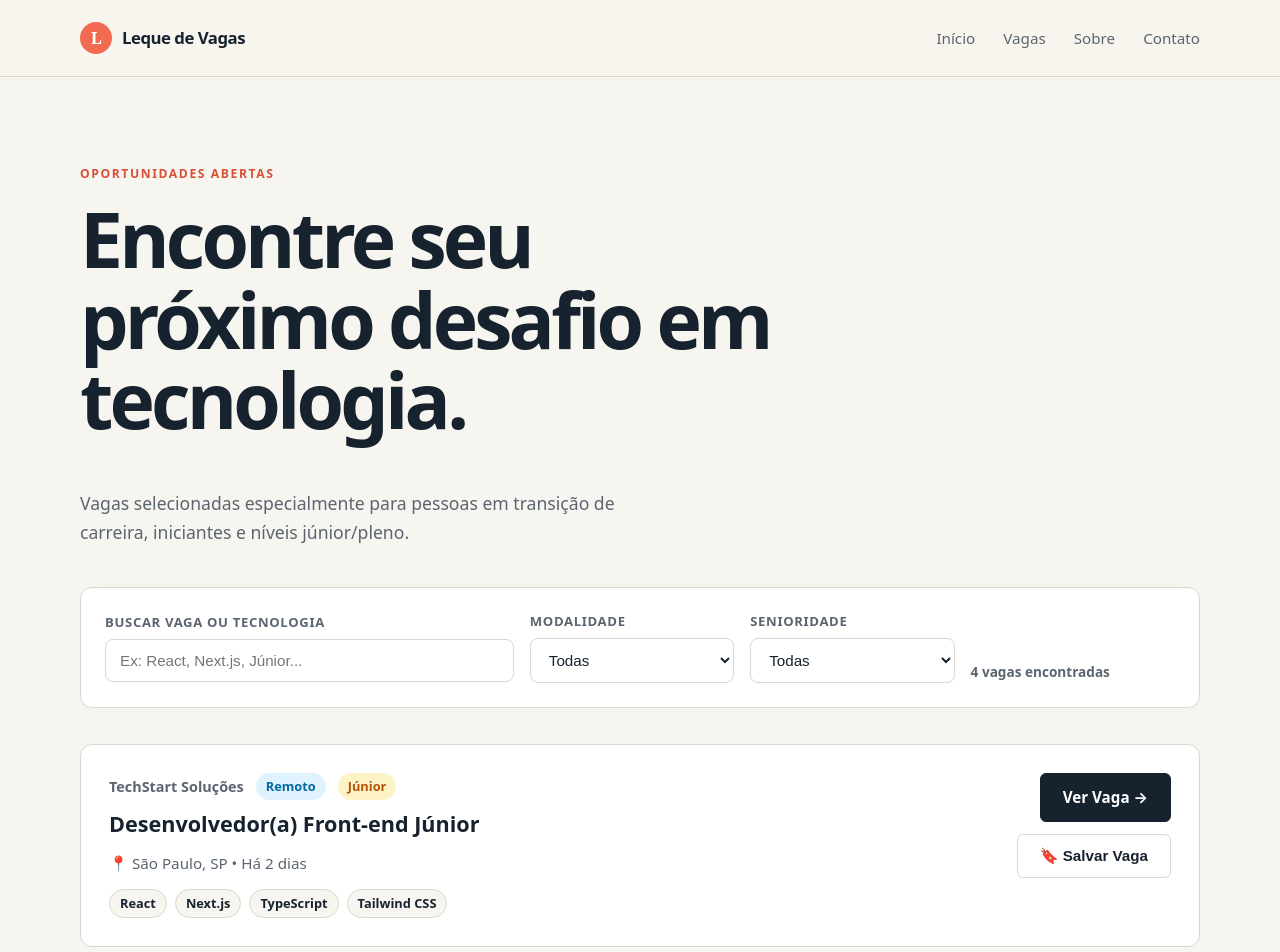
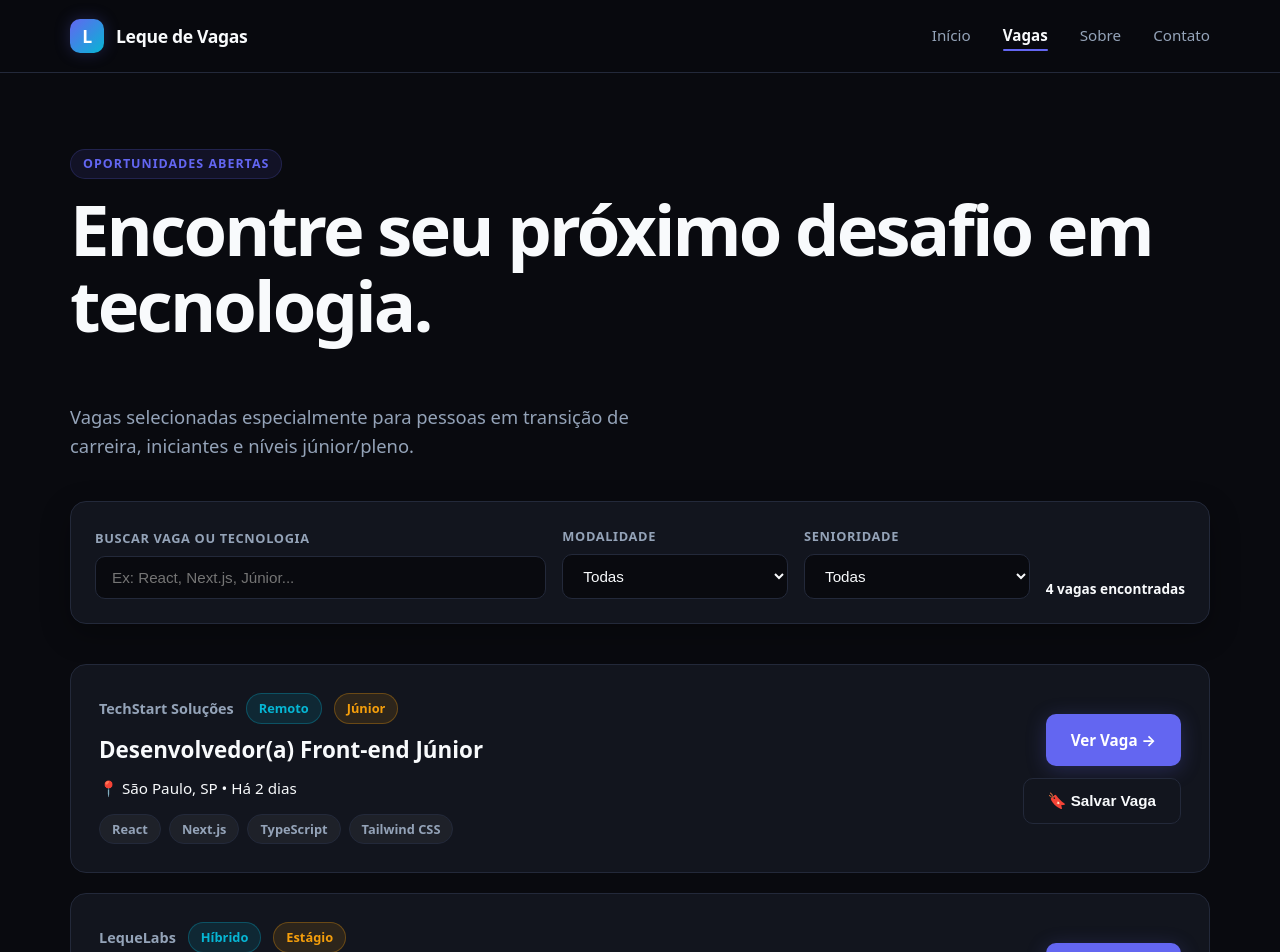
Before and after one commit to lucansdev/meu-primeiro-next, a Next.js app: page /vagas in a window 1280 px wide. Shown: the top 952 px of the page. Built offline with nearby package versions, Linux system fonts and the light colour scheme.

Commit message:
style(ui): implementar design system dark premium inspirado nas notas do obsidian

```diff
--- a/app/globals.css
+++ b/app/globals.css
@@ -1,51 +1,177 @@
 :root {
-  --ink: #17222f;
-  --muted: #5b6570;
-  --paper: #f7f5ef;
-  --surface: #ffffff;
-  --coral: #f26b51;
-  --coral-dark: #d95038;
-  --blue: #85d7de;
-  --blue-dark: #007788;
-  --line: #d9d7cf;
-  --success: #10b981;
-  --success-bg: #ecfdf5;
-  --error: #ef4444;
-  --error-bg: #fef2f2;
+  --bg-main: #090a0f;
+  --bg-surface: #12151e;
+  --bg-surface-hover: #191d2b;
+  --bg-card: #151824;
+  --border-color: #23293a;
+  --border-focus: #6366f1;
+  --text-primary: #f8fafc;
+  --text-secondary: #94a3b8;
+  --text-muted: #64748b;
+  --accent-primary: #6366f1;
+  --accent-primary-hover: #4f46e5;
+  --accent-glow: rgba(99, 102, 241, 0.25);
+  --accent-emerald: #10b981;
+  --accent-cyan: #06b6d4;
+  --accent-amber: #f59e0b;
 }
 
-* { box-sizing: border-box; }
-html { scroll-behavior: smooth; }
+* {
+  box-sizing: border-box;
+}
+
+html {
+  scroll-behavior: smooth;
+}
+
 body {
   margin: 0;
-  background: var(--paper);
-  color: var(--ink);
-  font-family: system-ui, -apple-system, BlinkMacSystemFont, 'Segoe UI', Roboto, Helvetica, Arial, sans-serif;
-  line-height: 1.5;
+  background-color: var(--bg-main);
+  color: var(--text-primary);
+  font-family: system-ui, -apple-system, BlinkMacSystemFont, 'Segoe UI', Roboto, Oxygen, Ubuntu, Cantarell, 'Open Sans', sans-serif;
+  line-height: 1.6;
+  -webkit-font-smoothing: antialiased;
 }
-a { color: inherit; }
-main { min-height: calc(100vh - 152px); }
 
-/* Layout Header & Footer */
-.cabecalho { border-bottom: 1px solid var(--line); background: rgba(247,245,239,.94); backdrop-filter: blur(10px); position: sticky; top: 0; z-index: 100; }
-.header-inner, .footer-inner { width: min(1120px, calc(100% - 48px)); margin: 0 auto; display: flex; align-items: center; justify-content: space-between; }
-.header-inner { min-height: 76px; }
-.brand { display: inline-flex; align-items: center; gap: 10px; font-size: 1.05rem; font-weight: 700; text-decoration: none; letter-spacing: -.03em; }
-.brand-mark { display: grid; place-items: center; width: 32px; height: 32px; border-radius: 50%; background: var(--coral); color: var(--surface); font-family: Georgia, serif; font-weight: bold; }
-.nav-list { display: flex; gap: 28px; padding: 0; margin: 0; list-style: none; }
-.nav-list a { color: var(--muted); text-decoration: none; font-size: .95rem; font-weight: 500; transition: color 0.2s; }
-.nav-list a:hover, .nav-list a:focus-visible, .nav-list a.active { color: var(--coral-dark); font-weight: 700; }
+a {
+  color: inherit;
+  text-decoration: none;
+}
 
-/* Hero & General Sections */
-.hero, .section, .page-section { width: min(1120px, calc(100% - 48px)); margin: 0 auto; }
-.hero { display: grid; grid-template-columns: 1.2fr .8fr; gap: 70px; align-items: center; padding: 88px 0 98px; }
-.eyebrow { margin: 0 0 16px; color: var(--coral-dark); font-size: .76rem; font-weight: 700; letter-spacing: .13em; text-transform: uppercase; }
-h1, h2, h3, p { margin-top: 0; }
-h1, h2 { letter-spacing: -.05em; line-height: 1.05; }
-h1 { max-width: 720px; margin-bottom: 25px; font-size: clamp(2.8rem, 6vw, 5rem); font-weight: 800; }
-h2 { font-size: clamp(2rem, 4vw, 3.2rem); font-weight: 700; }
-.hero-text, .contact-lede { max-width: 580px; color: var(--muted); font-size: 1.1rem; line-height: 1.65; }
-.hero-actions { display: flex; flex-wrap: wrap; gap: 14px; margin-top: 32px; }
+main {
+  min-height: calc(100vh - 160px);
+}
+
+/* Header & Glassmorphism */
+.cabecalho {
+  position: sticky;
+  top: 0;
+  z-index: 100;
+  background: rgba(9, 10, 15, 0.85);
+  backdrop-filter: blur(16px);
+  -webkit-backdrop-filter: blur(16px);
+  border-bottom: 1px solid var(--border-color);
+}
+
+.header-inner, .footer-inner {
+  width: min(1140px, calc(100% - 48px));
+  margin: 0 auto;
+  display: flex;
+  align-items: center;
+  justify-content: space-between;
+}
+
+.header-inner {
+  min-height: 72px;
+}
+
+.brand {
+  display: inline-flex;
+  align-items: center;
+  gap: 12px;
+  font-size: 1.1rem;
+  font-weight: 800;
+  letter-spacing: -0.02em;
+}
+
+.brand-mark {
+  display: grid;
+  place-items: center;
+  width: 34px;
+  height: 34px;
+  border-radius: 10px;
+  background: linear-gradient(135deg, var(--accent-primary), var(--accent-cyan));
+  color: #ffffff;
+  font-weight: 900;
+  font-size: 1.1rem;
+  box-shadow: 0 0 16px var(--accent-glow);
+}
+
+.nav-list {
+  display: flex;
+  gap: 32px;
+  padding: 0;
+  margin: 0;
+  list-style: none;
+}
+
+.nav-list a {
+  color: var(--text-secondary);
+  font-size: 0.95rem;
+  font-weight: 500;
+  transition: all 0.2s ease;
+  padding: 6px 0;
+  position: relative;
+}
+
+.nav-list a:hover, .nav-list a:focus-visible {
+  color: var(--text-primary);
+}
+
+.nav-list a.active {
+  color: var(--text-primary);
+  font-weight: 700;
+}
+
+.nav-list a.active::after {
+  content: '';
+  position: absolute;
+  bottom: 0;
+  left: 0;
+  width: 100%;
+  height: 2px;
+  background: var(--accent-primary);
+  border-radius: 2px;
+}
+
+/* Common Layout Containers */
+.hero, .section, .page-section {
+  width: min(1140px, calc(100% - 48px));
+  margin: 0 auto;
+}
+
+.page-section {
+  padding: 64px 0 96px;
+}
+
+.eyebrow {
+  display: inline-block;
+  margin-bottom: 12px;
+  padding: 4px 12px;
+  border-radius: 20px;
+  background: rgba(99, 102, 241, 0.1);
+  border: 1px solid rgba(99, 102, 241, 0.2);
+  color: var(--accent-primary);
+  font-size: 0.78rem;
+  font-weight: 700;
+  letter-spacing: 0.08em;
+  text-transform: uppercase;
+}
+
+h1, h2, h3, h4 {
+  margin-top: 0;
+  color: var(--text-primary);
+  letter-spacing: -0.04em;
+}
+
+h1 {
+  font-size: clamp(2.5rem, 5.5vw, 4.5rem);
+  font-weight: 900;
+  line-height: 1.08;
+}
+
+h2 {
+  font-size: clamp(1.8rem, 3.5vw, 2.8rem);
+  font-weight: 800;
+  line-height: 1.15;
+}
+
+/* Gradient Text Effect */
+.grad-text {
+  background: linear-gradient(135deg, #ffffff 30%, var(--accent-primary) 70%, var(--accent-cyan) 100%);
+  -webkit-background-clip: text;
+  -webkit-text-fill-color: transparent;
+}
 
 /* Buttons */
 .button {
@@ -53,143 +179,406 @@ h2 { font-size: clamp(2rem, 4vw, 3.2rem); font-weight: 700; }
   align-items: center;
   justify-content: center;
   gap: 10px;
-  padding: 12px 22px;
-  border: 1px solid var(--ink);
-  border-radius: 6px;
+  padding: 13px 24px;
+  border-radius: 10px;
   font-weight: 700;
   font-size: 0.95rem;
-  text-decoration: none;
   cursor: pointer;
+  transition: all 0.2s cubic-bezier(0.4, 0, 0.2, 1);
+  border: 1px solid transparent;
+}
+
+.button-primary {
+  background: var(--accent-primary);
+  color: #ffffff;
+  box-shadow: 0 4px 20px var(--accent-glow);
+}
+
+.button-primary:hover {
+  background: var(--accent-primary-hover);
+  transform: translateY(-2px);
+  box-shadow: 0 6px 24px rgba(99, 102, 241, 0.4);
+}
+
+.button-secondary {
+  background: var(--bg-surface);
+  border-color: var(--border-color);
+  color: var(--text-primary);
+}
+
+.button-secondary:hover {
+  background: var(--bg-surface-hover);
+  border-color: var(--text-muted);
+  transform: translateY(-1px);
+}
+
+.button-saved {
+  background: rgba(16, 185, 129, 0.15);
+  border-color: rgba(16, 185, 129, 0.4);
+  color: var(--accent-emerald);
+}
+
+/* Hero Section */
+.hero {
+  display: grid;
+  grid-template-columns: 1.2fr 0.8fr;
+  gap: 60px;
+  align-items: center;
+  padding: 80px 0 100px;
+}
+
+.hero-text {
+  font-size: 1.15rem;
+  color: var(--text-secondary);
+  max-width: 580px;
+  margin-bottom: 32px;
+}
+
+.hero-actions {
+  display: flex;
+  flex-wrap: wrap;
+  gap: 16px;
+}
+
+.hero-stats {
+  display: grid;
+  grid-template-columns: repeat(3, 1fr);
+  gap: 20px;
+  margin-top: 48px;
+  padding-top: 32px;
+  border-top: 1px solid var(--border-color);
+}
+
+.stat-item h3 {
+  font-size: 1.8rem;
+  font-weight: 900;
+  margin: 0 0 4px;
+  color: var(--accent-primary);
+}
+
+.stat-item p {
+  margin: 0;
+  font-size: 0.85rem;
+  color: var(--text-muted);
+}
+
+/* Decorative Hero Element */
+.hero-visual {
+  position: relative;
+  aspect-ratio: 1;
+  border-radius: 24px;
+  background: radial-gradient(circle at 50% 50%, rgba(99, 102, 241, 0.15), transparent 70%);
+  border: 1px solid var(--border-color);
+  display: flex;
+  flex-direction: column;
+  justify-content: center;
+  align-items: center;
+  padding: 32px;
+  overflow: hidden;
+}
+
+.hero-glow-circle {
+  position: absolute;
+  width: 240px;
+  height: 240px;
+  border-radius: 50%;
+  background: var(--accent-primary);
+  filter: blur(90px);
+  opacity: 0.3;
+}
+
+.hero-card-preview {
+  position: relative;
+  z-index: 10;
+  background: rgba(18, 21, 30, 0.9);
+  border: 1px solid var(--border-color);
+  border-radius: 16px;
+  padding: 24px;
+  width: 100%;
+  backdrop-filter: blur(12px);
+  box-shadow: 0 20px 40px rgba(0,0,0,0.5);
+}
+
+/* Feature & Steps Grid */
+.steps {
+  padding: 80px 0;
+  border-top: 1px solid var(--border-color);
+}
+
+.benefit-grid {
+  display: grid;
+  grid-template-columns: repeat(3, 1fr);
+  gap: 24px;
+}
+
+.benefit-card {
+  background: var(--bg-surface);
+  border: 1px solid var(--border-color);
+  border-radius: 16px;
+  padding: 32px;
+  transition: all 0.3s ease;
+}
+
+.benefit-card:hover {
+  border-color: var(--border-focus);
+  transform: translateY(-4px);
+  box-shadow: 0 12px 30px rgba(0,0,0,0.4);
+}
+
+.benefit-card span {
+  display: inline-grid;
+  place-items: center;
+  width: 40px;
+  height: 40px;
+  border-radius: 10px;
+  background: rgba(99, 102, 241, 0.1);
+  color: var(--accent-primary);
+  font-weight: 800;
+  font-size: 0.9rem;
+  margin-bottom: 24px;
+}
+
+.benefit-card h3 {
+  font-size: 1.3rem;
+  margin-bottom: 12px;
+}
+
+.benefit-card p {
+  color: var(--text-secondary);
+  font-size: 0.95rem;
+  margin: 0;
+}
+
+/* Search & Filter Box */
+.search-filter-box {
+  background: var(--bg-surface);
+  border: 1px solid var(--border-color);
+  border-radius: 16px;
+  padding: 24px;
+  margin-bottom: 40px;
+  box-shadow: 0 10px 30px rgba(0,0,0,0.3);
+}
+
+.filter-grid {
+  display: grid;
+  grid-template-columns: 2fr 1fr 1fr auto;
+  gap: 16px;
+  align-items: flex-end;
+}
+
+.input-group {
+  display: flex;
+  flex-direction: column;
+  gap: 8px;
+}
+
+.input-group label {
+  font-size: 0.8rem;
+  font-weight: 700;
+  color: var(--text-secondary);
+  text-transform: uppercase;
+  letter-spacing: 0.05em;
+}
+
+.input-control, .select-control {
+  width: 100%;
+  padding: 12px 16px;
+  background: var(--bg-main);
+  border: 1px solid var(--border-color);
+  border-radius: 10px;
+  color: var(--text-primary);
+  font-size: 0.95rem;
+  outline: none;
   transition: all 0.2s ease;
 }
-.button-primary { background: var(--ink); color: var(--surface); }
-.button-primary:hover, .button-primary:focus-visible { background: var(--coral-dark); border-color: var(--coral-dark); transform: translateY(-1px); }
-.button-quiet { background: var(--surface); color: var(--ink); }
-.button-quiet:hover, .button-quiet:focus-visible { background: #eae7dd; }
-.button-secondary { background: var(--surface); border-color: var(--line); color: var(--ink); }
-.button-secondary:hover { border-color: var(--ink); background: var(--surface); }
-.button-saved { background: var(--coral-dark); color: white; border-color: var(--coral-dark); }
-.button:disabled { opacity: 0.6; cursor: not-allowed; }
 
-/* Hero Art */
-.hero-art { position: relative; aspect-ratio: 1; min-height: 350px; overflow: hidden; border-radius: 50%; background: var(--blue); }
-.hero-art .sun { position: absolute; top: 16%; left: 30%; width: 38%; aspect-ratio: 1; border-radius: 50%; background: #ffdc6d; }
-.arc { position: absolute; border: 28px solid var(--surface); border-bottom: 0; border-radius: 500px 500px 0 0; transform: rotate(-26deg); transform-origin: bottom; }
-.arc-one { width: 108%; height: 56%; bottom: -13%; left: -31%; }
-.arc-two { width: 94%; height: 45%; bottom: 10%; left: -20%; border-color: var(--coral); }
-.arc-three { width: 65%; height: 34%; bottom: 34%; left: -7%; border-color: var(--ink); }
-.hero-art p { position: absolute; right: 11%; bottom: 11%; margin: 0; color: var(--ink); font-family: Georgia, serif; font-size: clamp(1.6rem, 3vw, 2.5rem); font-style: italic; line-height: .9; text-align: right; }
+.input-control:focus, .select-control:focus {
+  border-color: var(--border-focus);
+  box-shadow: 0 0 0 3px var(--accent-glow);
+}
 
-/* Steps & Cards */
-.steps { padding: 76px 0; border-top: 1px solid var(--line); }
-.section-heading h2 { max-width: 580px; margin-bottom: 44px; }
-.benefit-grid { display: grid; grid-template-columns: repeat(3, 1fr); gap: 16px; }
-.benefit-card { padding: 32px; background: var(--surface); border-radius: 12px; border: 1px solid var(--line); transition: transform 0.2s, box-shadow 0.2s; }
-.benefit-card:hover { transform: translateY(-3px); box-shadow: 0 12px 24px rgba(0,0,0,0.04); }
-.benefit-card span { display: block; margin-bottom: 30px; color: var(--coral-dark); font-size: .85rem; font-weight: 800; }
-.benefit-card h3 { margin-bottom: 12px; font-size: 1.25rem; }
-.benefit-card p { margin: 0; color: var(--muted); font-size: .95rem; }
+/* Vagas Grid & Cards */
+.vagas-grid {
+  display: grid;
+  grid-template-columns: 1fr;
+  gap: 20px;
+}
 
-.callout { margin-bottom: 88px; padding: 64px; background: var(--ink); color: var(--surface); border-radius: 16px; }
-.callout .eyebrow { color: var(--blue); }
-.callout h2 { max-width: 780px; margin-bottom: 28px; }
-.text-link { display: inline-flex; gap: 9px; align-items: center; color: var(--coral-dark); font-weight: 700; text-decoration: none; border-bottom: 2px solid currentColor; }
-.callout .text-link { color: var(--blue); }
-
-/* Vagas UI (Filters & Cards) */
-.search-filter-box {
-  background: var(--surface);
-  border: 1px solid var(--line);
-  border-radius: 12px;
-  padding: 24px;
-  margin-bottom: 36px;
-  box-shadow: 0 4px 16px rgba(0,0,0,0.02);
-}
-.filter-grid { display: grid; grid-template-columns: 2fr 1fr 1fr 1fr; gap: 16px; align-items: center; }
-.input-group { display: flex; flex-direction: column; gap: 6px; }
-.input-group label { font-size: 0.82rem; font-weight: 700; text-transform: uppercase; color: var(--muted); letter-spacing: 0.05em; }
-.input-control, .select-control {
-  width: 100%;
-  padding: 12px 14px;
-  border: 1px solid var(--line);
-  border-radius: 8px;
-  font-size: 0.95rem;
-  background: var(--surface);
-  color: var(--ink);
-  outline: none;
-  transition: border-color 0.2s;
-}
-.input-control:focus, .select-control:focus { border-color: var(--coral-dark); box-shadow: 0 0 0 3px rgba(242,107,81,0.15); }
-
-.vagas-grid { display: grid; grid-template-columns: 1fr; gap: 20px; }
 .vaga-card {
-  background: var(--surface);
-  border: 1px solid var(--line);
-  border-radius: 12px;
+  background: var(--bg-surface);
+  border: 1px solid var(--border-color);
+  border-radius: 16px;
   padding: 28px;
   display: flex;
   justify-content: space-between;
-  align-items: flex-start;
+  align-items: center;
   gap: 24px;
-  transition: all 0.2s ease;
-  position: relative;
+  transition: all 0.25s cubic-bezier(0.4, 0, 0.2, 1);
 }
-.vaga-card:hover { border-color: var(--coral); box-shadow: 0 8px 24px rgba(0,0,0,0.06); transform: translateY(-2px); }
-.vaga-main-info { flex: 1; }
-.vaga-header { display: flex; align-items: center; gap: 12px; margin-bottom: 8px; }
-.vaga-empresa { font-size: 0.9rem; font-weight: 700; color: var(--muted); }
-.vaga-title { font-size: 1.35rem; font-weight: 800; margin-bottom: 12px; text-decoration: none; color: var(--ink); display: block; }
-.vaga-title:hover { color: var(--coral-dark); }
-.vaga-tags { display: flex; flex-wrap: wrap; gap: 8px; margin-top: 14px; }
-.badge { display: inline-flex; align-items: center; padding: 4px 10px; border-radius: 20px; font-size: 0.8rem; font-weight: 600; background: var(--paper); color: var(--ink); border: 1px solid var(--line); }
-.badge-modality { background: #e0f2fe; color: #0369a1; border: none; }
-.badge-seniority { background: #fef3c7; color: #b45309; border: none; }
+
+.vaga-card:hover {
+  border-color: var(--accent-primary);
+  background: var(--bg-surface-hover);
+  transform: translateY(-2px);
+  box-shadow: 0 10px 30px rgba(0,0,0,0.3);
+}
+
+.vaga-main-info {
+  flex: 1;
+}
+
+.vaga-header {
+  display: flex;
+  align-items: center;
+  gap: 12px;
+  margin-bottom: 8px;
+  flex-wrap: wrap;
+}
+
+.vaga-empresa {
+  font-size: 0.9rem;
+  font-weight: 700;
+  color: var(--text-secondary);
+}
+
+.vaga-title {
+  font-size: 1.4rem;
+  font-weight: 800;
+  color: var(--text-primary);
+  margin-bottom: 8px;
+  display: inline-block;
+  transition: color 0.2s;
+}
+
+.vaga-title:hover {
+  color: var(--accent-primary);
+}
+
+.vaga-tags {
+  display: flex;
+  flex-wrap: wrap;
+  gap: 8px;
+  margin-top: 14px;
+}
+
+.badge {
+  display: inline-flex;
+  align-items: center;
+  padding: 4px 12px;
+  border-radius: 20px;
+  font-size: 0.8rem;
+  font-weight: 600;
+  background: rgba(255, 255, 255, 0.05);
+  color: var(--text-secondary);
+  border: 1px solid var(--border-color);
+}
+
+.badge-modality {
+  background: rgba(6, 182, 212, 0.12);
+  color: var(--accent-cyan);
+  border-color: rgba(6, 182, 212, 0.3);
+}
+
+.badge-seniority {
+  background: rgba(245, 158, 11, 0.12);
+  color: var(--accent-amber);
+  border-color: rgba(245, 158, 11, 0.3);
+}
 
 /* Vaga Detalhe */
-.vaga-detail-container { display: grid; grid-template-columns: 1fr 340px; gap: 40px; }
-.vaga-detail-card { background: var(--surface); border: 1px solid var(--line); border-radius: 12px; padding: 36px; }
-.vaga-sidebar { display: flex; flex-direction: column; gap: 24px; }
-.sidebar-box { background: var(--surface); border: 1px solid var(--line); border-radius: 12px; padding: 24px; }
+.vaga-detail-container {
+  display: grid;
+  grid-template-columns: 1fr 340px;
+  gap: 36px;
+}
 
-/* Forms & Feedback */
-.form-box { display: flex; flex-direction: column; gap: 18px; margin-top: 20px; }
-.form-message-success { padding: 14px; background: var(--success-bg); border: 1px solid var(--success); color: #065f46; border-radius: 8px; font-weight: 600; font-size: 0.95rem; }
-.form-message-error { padding: 14px; background: var(--error-bg); border: 1px solid var(--error); color: #991b1b; border-radius: 8px; font-weight: 600; font-size: 0.95rem; }
-.error-text { color: var(--error); font-size: 0.82rem; margin-top: 4px; font-weight: 600; }
+.vaga-detail-card {
+  background: var(--bg-surface);
+  border: 1px solid var(--border-color);
+  border-radius: 20px;
+  padding: 40px;
+}
 
-/* Skeleton & Special States */
-.skeleton { background: linear-gradient(90deg, #eae7dd 25%, #f4f2ea 50%, #eae7dd 75%); background-size: 200% 100%; animation: loading 1.5s infinite; border-radius: 8px; }
-@keyframes loading { 0% { background-position: 200% 0; } 100% { background-position: -200% 0; } }
-.skeleton-card { height: 160px; margin-bottom: 16px; }
+.sidebar-box {
+  background: var(--bg-surface);
+  border: 1px solid var(--border-color);
+  border-radius: 20px;
+  padding: 28px;
+}
 
-/* Special Pages (404 & Error) */
-.special-page { text-align: center; padding: 100px 20px; max-width: 600px; margin: 0 auto; }
-.special-page h1 { font-size: 3.5rem; margin-bottom: 16px; }
-.special-page p { font-size: 1.1rem; color: var(--muted); margin-bottom: 32px; }
+/* Callout Section */
+.callout {
+  margin-bottom: 80px;
+  padding: 64px;
+  background: linear-gradient(135deg, var(--bg-surface), #1a1e2f);
+  border: 1px solid var(--border-color);
+  border-radius: 24px;
+  position: relative;
+  overflow: hidden;
+}
 
-/* About & Contact */
-.page-section { padding: 88px 0; }
-.page-intro { max-width: 880px; }
-.page-intro h1 { margin-bottom: 48px; }
-.about-grid { display: grid; grid-template-columns: .62fr 1fr; gap: 76px; align-items: start; }
-.portrait-placeholder { display: grid; place-items: center; aspect-ratio: .9; background: var(--coral); color: var(--surface); border-radius: 16px; }
-.portrait-placeholder span { font-family: Georgia, serif; font-size: clamp(4rem, 10vw, 8rem); font-style: italic; }
-.about-copy { max-width: 620px; }
-.about-copy p { color: var(--muted); font-size: 1.1rem; line-height: 1.75; }
+.text-link {
+  display: inline-flex;
+  align-items: center;
+  gap: 8px;
+  color: var(--accent-primary);
+  font-weight: 700;
+  transition: gap 0.2s;
+}
 
-.contact { max-width: 820px; }
-.contact-card { display: flex; gap: 24px; align-items: flex-start; margin: 32px 0; padding: 32px; background: var(--surface); border: 1px solid var(--line); border-radius: 12px; }
+.text-link:hover {
+  gap: 12px;
+  color: var(--accent-cyan);
+}
 
-.rodape { border-top: 1px solid var(--line); background: var(--paper); }
-.footer-inner { min-height: 76px; color: var(--muted); font-size: .85rem; }
-.footer-inner p { margin: 0; }
-.footer-inner a { color: var(--ink); font-weight: 700; }
+/* Footer */
+.rodape {
+  border-top: 1px solid var(--border-color);
+  background: var(--bg-main);
+  padding: 32px 0;
+}
 
+.footer-inner {
+  color: var(--text-muted);
+  font-size: 0.9rem;
+}
+
+/* Skeleton Loading */
+.skeleton {
+  background: linear-gradient(90deg, #12151e 25%, #1d2232 50%, #12151e 75%);
+  background-size: 200% 100%;
+  animation: loading 1.5s infinite;
+  border-radius: 10px;
+}
+
+@keyframes loading {
+  0% { background-position: 200% 0; }
+  100% { background-position: -200% 0; }
+}
+
+.skeleton-card {
+  height: 140px;
+  margin-bottom: 16px;
+}
+
+/* Responsiveness */
 @media (max-width: 840px) {
-  .filter-grid { grid-template-columns: 1fr; }
-  .vaga-detail-container { grid-template-columns: 1fr; }
-  .vaga-card { flex-direction: column; }
-  .hero { grid-template-columns: 1fr; gap: 44px; padding: 64px 0; }
-  .benefit-grid { grid-template-columns: 1fr; }
-  .about-grid { grid-template-columns: 1fr; gap: 30px; }
+  .hero {
+    grid-template-columns: 1fr;
+    gap: 40px;
+    padding: 48px 0;
+  }
+  .filter-grid {
+    grid-template-columns: 1fr;
+  }
+  .benefit-grid {
+    grid-template-columns: 1fr;
+  }
+  .vaga-detail-container {
+    grid-template-columns: 1fr;
+  }
+  .vaga-card {
+    flex-direction: column;
+    align-items: flex-start;
+  }
 }
--- a/components/Cabecalho.tsx
+++ b/components/Cabecalho.tsx
@@ -1,4 +1,7 @@
+"use client";
+
 import Link from "next/link";
+import { usePathname } from "next/navigation";
 
 const navigation = [
   { href: "/", label: "Início" },
@@ -8,18 +11,29 @@ const navigation = [
 ];
 
 export default function Cabecalho() {
+  const pathname = usePathname();
+
   return (
     <header className="cabecalho">
       <div className="header-inner">
         <Link className="brand" href="/" aria-label="Leque de Vagas, ir para o início">
-          <span className="brand-mark" aria-hidden="true">L</span>
+          <span className="brand-mark" aria-hidden="true">
+            L
+          </span>
           <span>Leque de Vagas</span>
         </Link>
         <nav aria-label="Navegação principal">
           <ul className="nav-list">
-            {navigation.map((item) => (
-              <li key={item.href}><Link href={item.href}>{item.label}</Link></li>
-            ))}
+            {navigation.map((item) => {
+              const isActive = pathname === item.href || (item.href !== "/" && pathname.startsWith(item.href));
+              return (
+                <li key={item.href}>
+                  <Link href={item.href} className={isActive ? "active" : ""}>
+                    {item.label}
+                  </Link>
+                </li>
+              );
+            })}
           </ul>
         </nav>
       </div>
```
Also changed, not shown: components/Rodape.tsx (+12 -2 lines).
